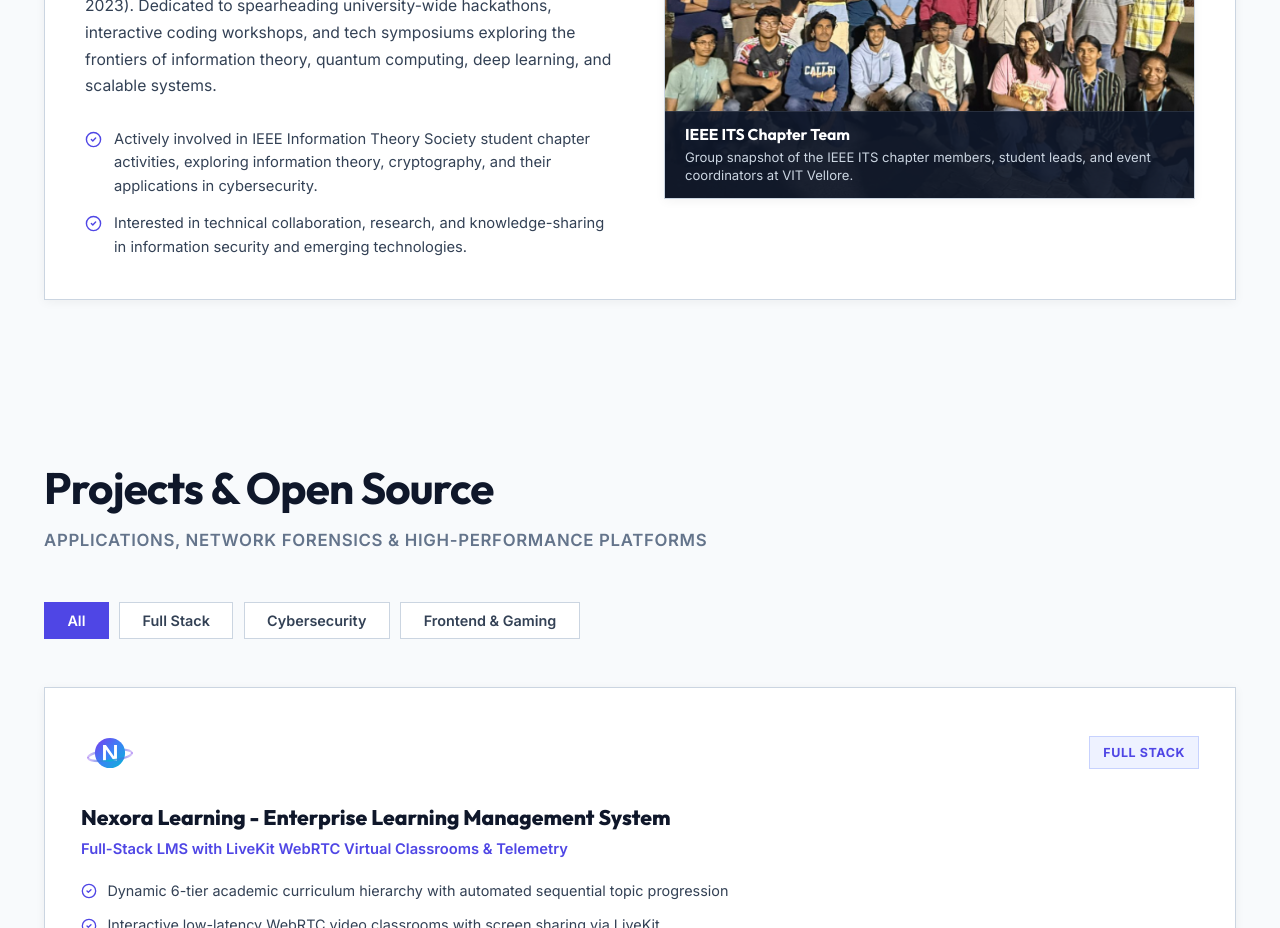
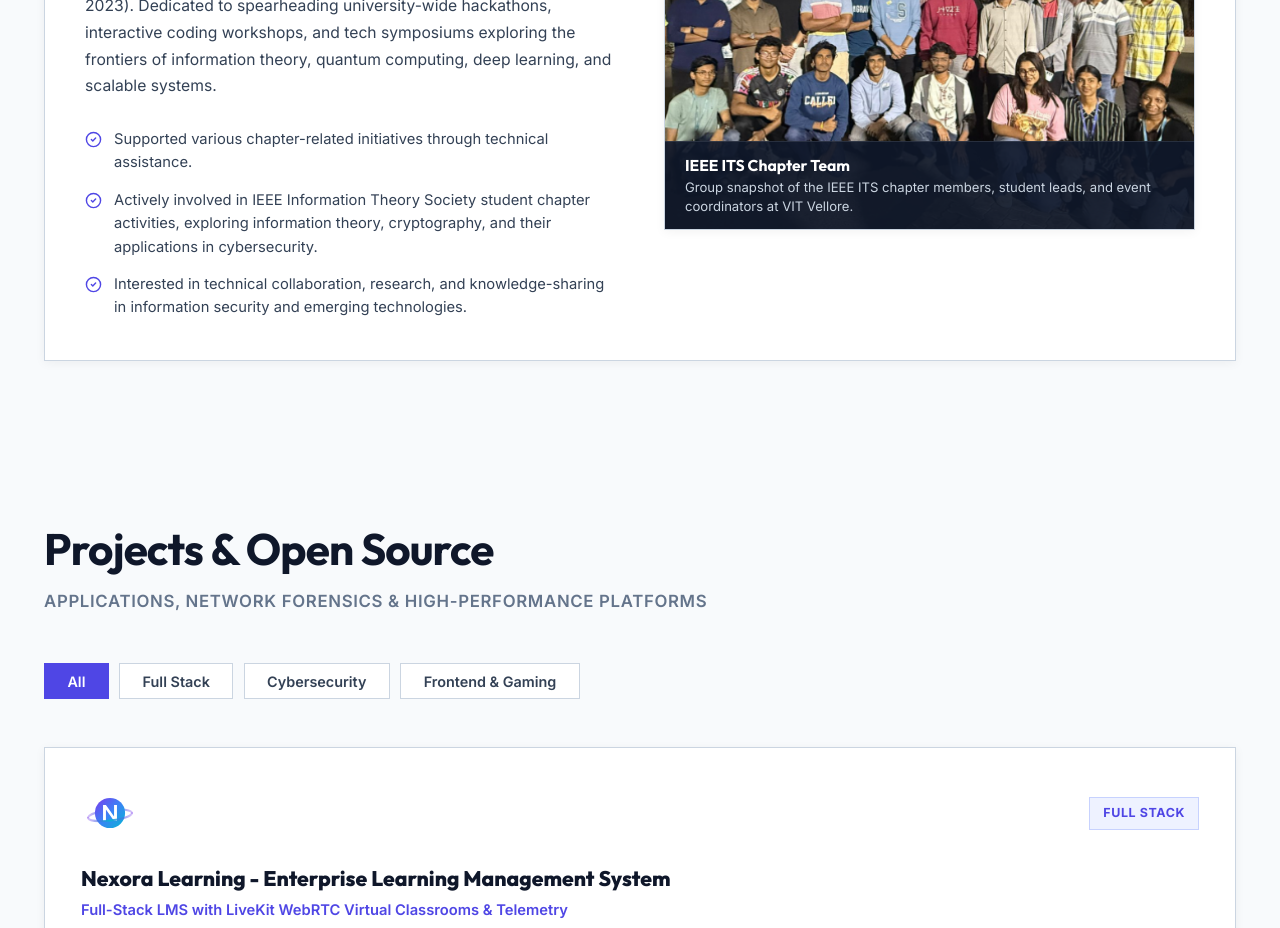
Before and after one commit to leelakrishnakurra97/leela-krishna-portfolio, a React (Vite) app: page / in a window 1280 px wide. Shown: the part 3000-3928 px from the top of the page. Built offline with nearby package versions, Linux system fonts and the light colour scheme.

Commit message:
feat(club): add chapter-related initiatives as first highlight point

```diff
--- a/src/portfolio.js
+++ b/src/portfolio.js
@@ -268,6 +268,7 @@ export const clubSection = {
   description:
     "Active participant and technical organizer at the IEEE Information Theory Society (IEEE ITS) Student Chapter, VIT Vellore (established Feb 2023). Dedicated to spearheading university-wide hackathons, interactive coding workshops, and tech symposiums exploring the frontiers of information theory, quantum computing, deep learning, and scalable systems.",
   highlights: [
+    "Supported various chapter-related initiatives through technical assistance.",
     "Actively involved in IEEE Information Theory Society student chapter activities, exploring information theory, cryptography, and their applications in cybersecurity.",
     "Interested in technical collaboration, research, and knowledge-sharing in information security and emerging technologies."
   ],
```
